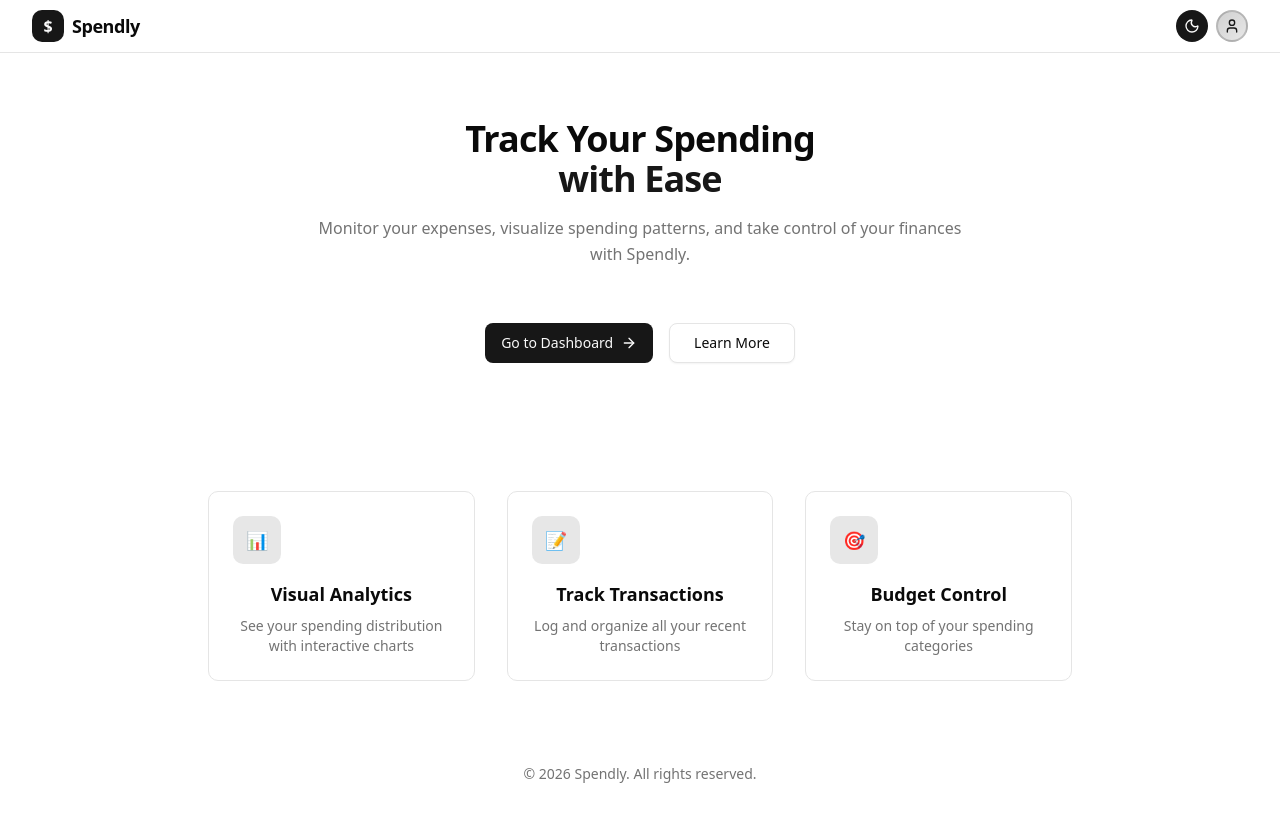
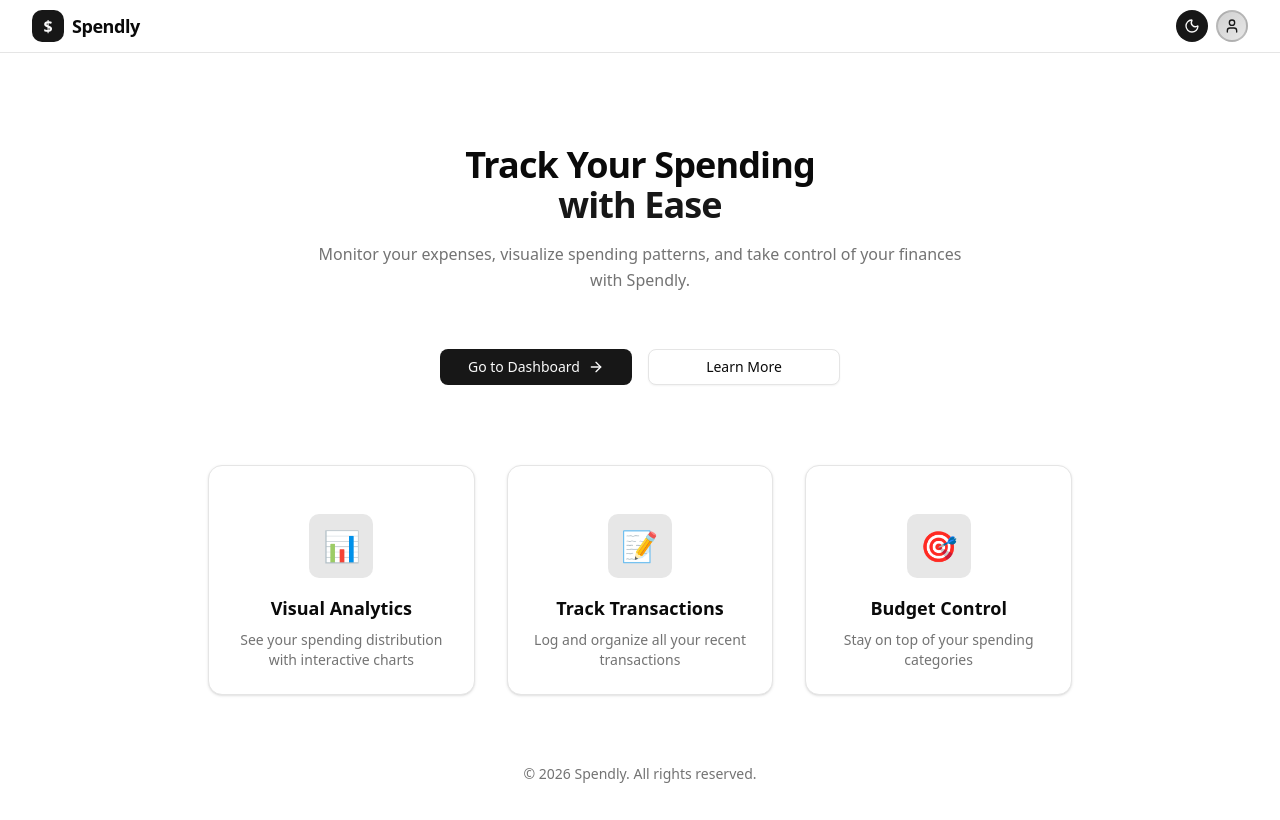
Before and after one commit to SBK0910/spendly, a Next.js app: page / in a window 1280 px wide. Built offline with nearby package versions, Linux system fonts and the light colour scheme.

Commit message:
feat: updated home page ui

```diff
--- a/app/page.tsx
+++ b/app/page.tsx
@@ -1,10 +1,11 @@
 import Link from "next/link";
 import { ArrowRight } from "lucide-react";
 import { Button } from "@/components/ui/button";
+import { Card, CardContent } from "@/components/ui/card";
 
 export default function Home() {
 	return (
-		<div className="min-h-screen bg-background flex flex-col">
+		<div className="min-h-screen bg-background flex flex-col mt-5">
 			<main className="flex-1 flex flex-col items-center justify-center px-4 py-20 text-center max-w-4xl mx-auto">
 				<div className="space-y-6">
 					<div className="space-y-4">
@@ -12,20 +13,20 @@ export default function Home() {
 							Track Your Spending
 							<span className="text-primary block">with Ease</span>
 						</h2>
-						<p className="text-base text-muted-foreground max-w-2xl mx-auto leading-relaxed">
+						<p className="text-sm md:text-base text-muted-foreground max-w-2xl mx-auto leading-relaxed">
 							Monitor your expenses, visualize spending patterns, and take control of your finances with Spendly.
 						</p>
 					</div>
 
 					<div className="flex flex-col sm:flex-row gap-4 justify-center pt-8">
-						<Button asChild size="lg">
-							<Link href="/dashboard" className="gap-2">
+						<Button asChild className="w-full sm:w-48">
+							<Link href="/dashboard" className="gap-2 text-sm">
 								Go to Dashboard
 								<ArrowRight className="w-4 h-4" />
 							</Link>
 						</Button>
-						<Button asChild variant="outline" size="lg">
-							<Link href="#features">
+						<Button asChild variant="outline" className="w-full sm:w-48">
+							<Link href="#features" className="text-sm">
 								Learn More
 							</Link>
 						</Button>
@@ -33,30 +34,42 @@ export default function Home() {
 				</div>
 
 				{/* Features Preview */}
-				<div id="features" className="mt-32 w-full grid grid-cols-1 md:grid-cols-3 gap-8">
-					<div className="p-6 rounded-lg border bg-card">
-						<div className="w-12 h-12 rounded-lg bg-primary/10 flex items-center justify-center mb-4">
-							<span className="text-lg">📊</span>
+				<div id="features" className="mt-20 w-full grid grid-cols-1 md:grid-cols-3 gap-8 max-w-6xl">
+				<Card className="flex flex-col items-center text-center">
+					<CardContent className="pt-6 space-y-4">
+						<div className="w-16 h-16 rounded-lg bg-primary/10 flex items-center justify-center mx-auto">
+							<span className="text-3xl">📊</span>
 						</div>
-						<h3 className="font-semibold text-lg mb-2">Visual Analytics</h3>
+						<div className="space-y-2">
+						<h3 className="font-semibold text-lg">Visual Analytics</h3>
 						<p className="text-sm text-muted-foreground">See your spending distribution with interactive charts</p>
-					</div>
+						</div>
+					</CardContent>
+				</Card>
 
-					<div className="p-6 rounded-lg border bg-card">
-						<div className="w-12 h-12 rounded-lg bg-primary/10 flex items-center justify-center mb-4">
-							<span className="text-lg">📝</span>
+				<Card className="flex flex-col items-center text-center">
+					<CardContent className="pt-6 space-y-4">
+						<div className="w-16 h-16 rounded-lg bg-primary/10 flex items-center justify-center mx-auto">
+							<span className="text-3xl">📝</span>
 						</div>
-						<h3 className="font-semibold text-lg mb-2">Track Transactions</h3>
+						<div className="space-y-2">
+						<h3 className="font-semibold text-lg">Track Transactions</h3>
 						<p className="text-sm text-muted-foreground">Log and organize all your recent transactions</p>
-					</div>
+						</div>
+					</CardContent>
+				</Card>
 
-					<div className="p-6 rounded-lg border bg-card">
-						<div className="w-12 h-12 rounded-lg bg-primary/10 flex items-center justify-center mb-4">
-							<span className="text-lg">🎯</span>
+				<Card className="flex flex-col items-center text-center">
+					<CardContent className="pt-6 space-y-4">
+						<div className="w-16 h-16 rounded-lg bg-primary/10 flex items-center justify-center mx-auto">
+							<span className="text-3xl">🎯</span>
 						</div>
-						<h3 className="font-semibold text-lg mb-2">Budget Control</h3>
+						<div className="space-y-2">
+						<h3 className="font-semibold text-lg">Budget Control</h3>
 						<p className="text-sm text-muted-foreground">Stay on top of your spending categories</p>
-					</div>
+						</div>
+					</CardContent>
+				</Card>
 				</div>
 			</main>
 		</div>
```
